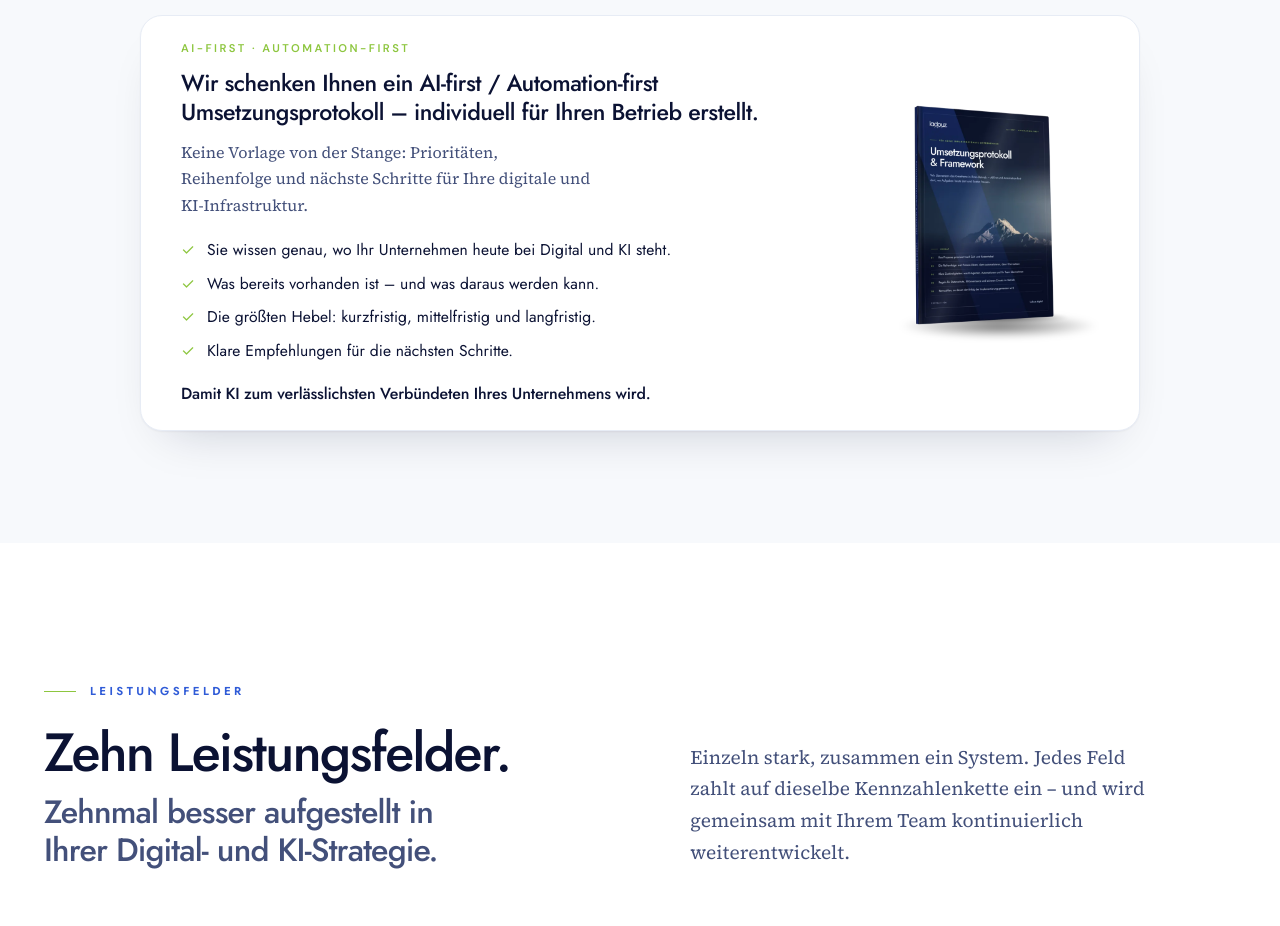
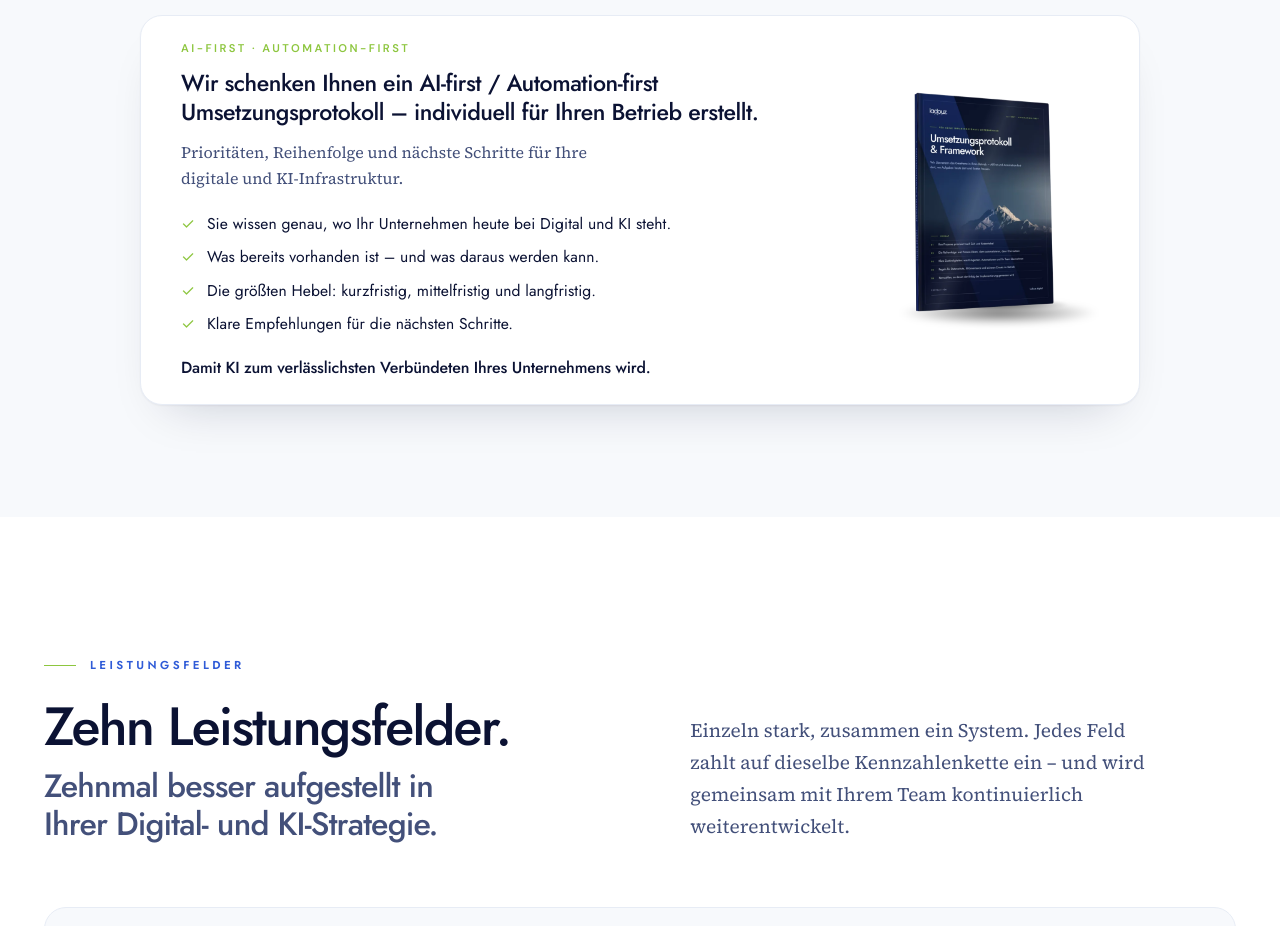
Before and after one commit to nizarladouz/Ladouz-Digital, a Next.js app in the folder ladouz-digital/: page / in a window 1280 px wide. Shown: the part 3720-4646 px from the top of the page. Built offline with nearby package versions, Linux system fonts and the light colour scheme.

Commit message:
Protokoll-Kachel: ohne 'Keine Vorlage von der Stange'

```diff
--- a/ladouz-digital/app/page.tsx
+++ b/ladouz-digital/app/page.tsx
@@ -1563,7 +1563,7 @@ function Bestandsaufnahme() {
               Wir schenken Ihnen ein AI-first / Automation-first Umsetzungsprotokoll – individuell für Ihren Betrieb erstellt.
             </p>
             <p className="ld-serif mt-3 max-w-[52ch] text-[1rem] leading-[1.65] text-[#43507a]">
-              Keine Vorlage von der Stange: Prioritäten, Reihenfolge und nächste Schritte für Ihre digitale und KI-Infrastruktur.
+              Prioritäten, Reihenfolge und nächste Schritte für Ihre digitale und KI-Infrastruktur.
             </p>
             <ul className="mt-5 space-y-2.5">
               {[
```
